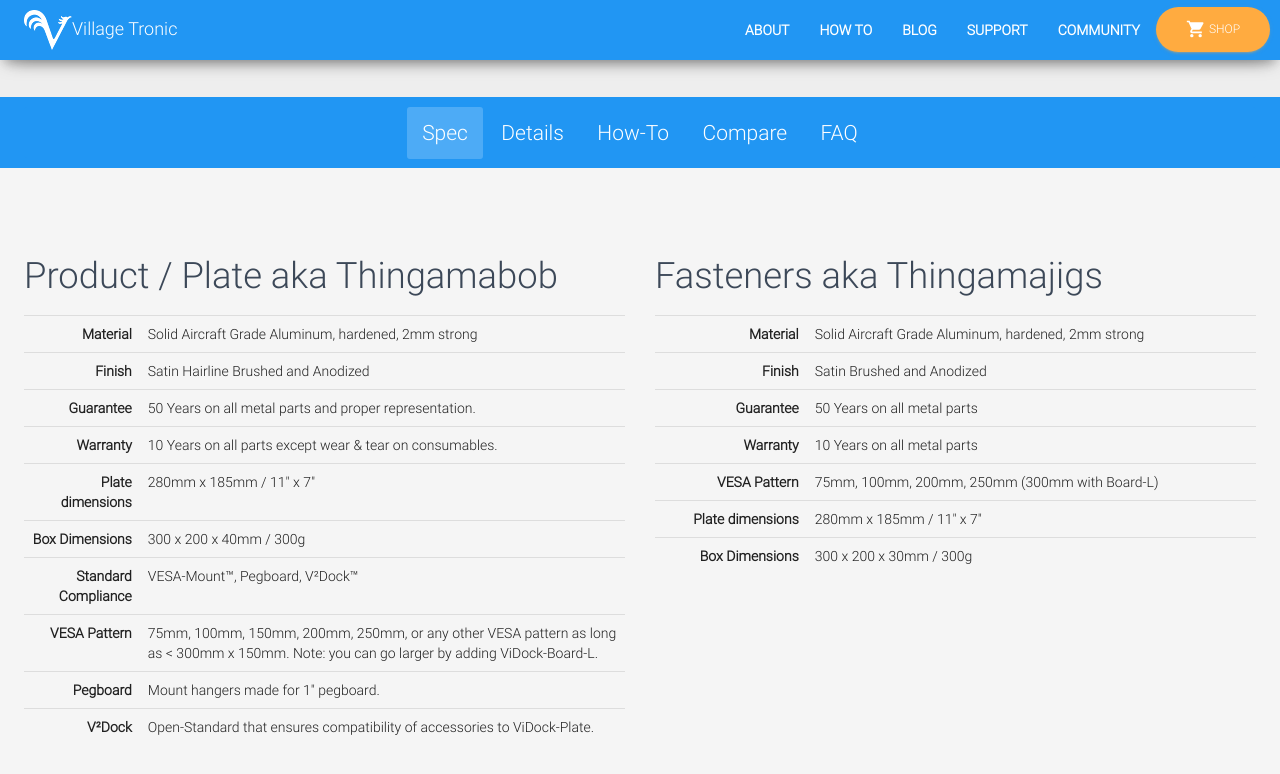
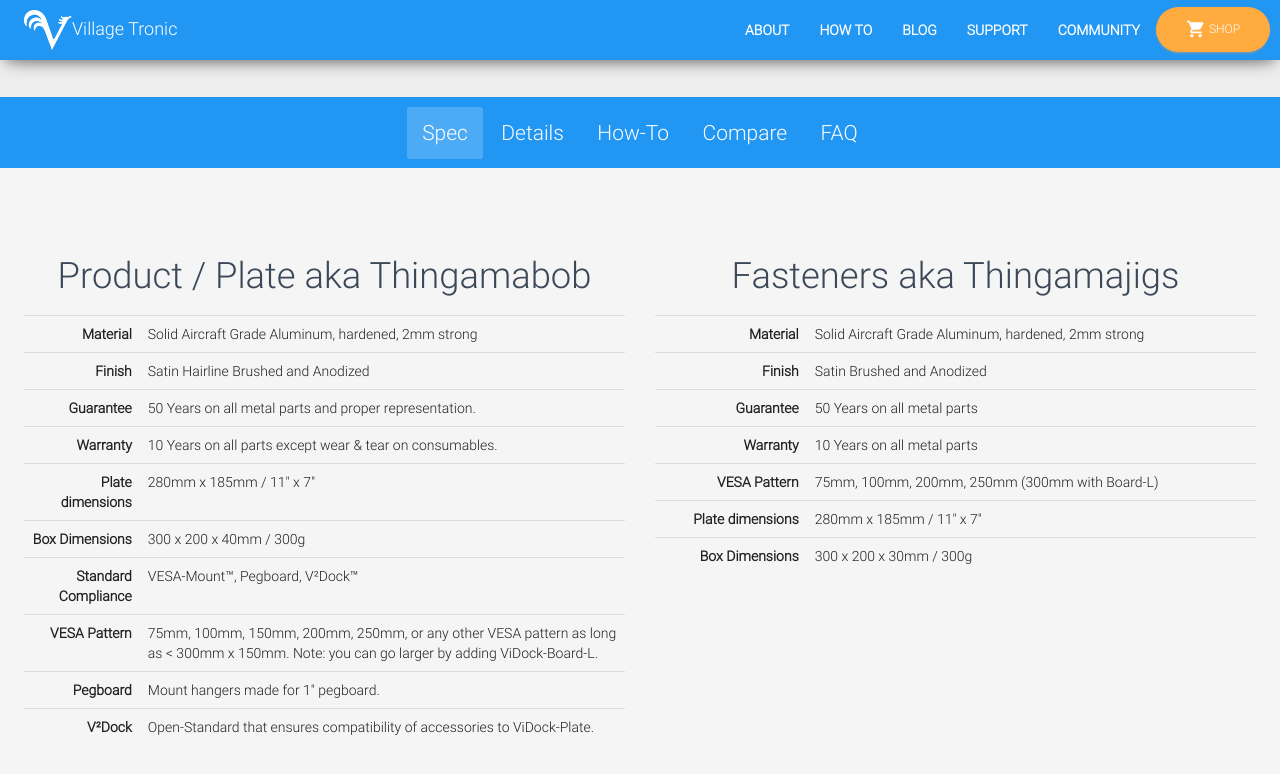
Before and after one commit to V-Squared/shop, a Jekyll site: the page built from shop/vidock-plate.html, in a window 1280 px wide and 900 px high, scrolled down 3180 px. Shown: the top 774 px of the window. Built offline with Jekyll 4.4.1, drawn with Linux system fonts in a browser that asks for light colours.

Commit message:
center title

```diff
--- a/shop/vidock-plate.html
+++ b/shop/vidock-plate.html
@@ -472,7 +472,7 @@
         <div class="container">
           <div class="row">
           <div class="col-sm-6">
-            <h2 class="title">Product / Plate aka Thingamabob</h2>
+            <h2 class="title text-center">Product / Plate aka Thingamabob</h2>
               <div class="table-responsive">
                 <table class="table twin-head">
                   <tbody>
@@ -522,7 +522,7 @@
               </div>
             </div>
             <div class="col-sm-6">
-              <h2 class="title">Fasteners aka Thingamajigs</h2>
+              <h2 class="title text-center">Fasteners aka Thingamajigs</h2>
               <div class="table-responsive">
                 <table class="table twin-head">
                   <tbody>
```
